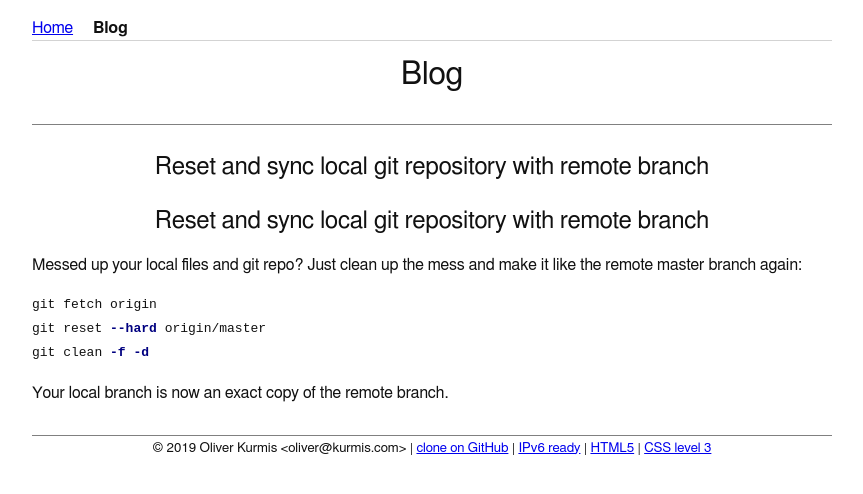
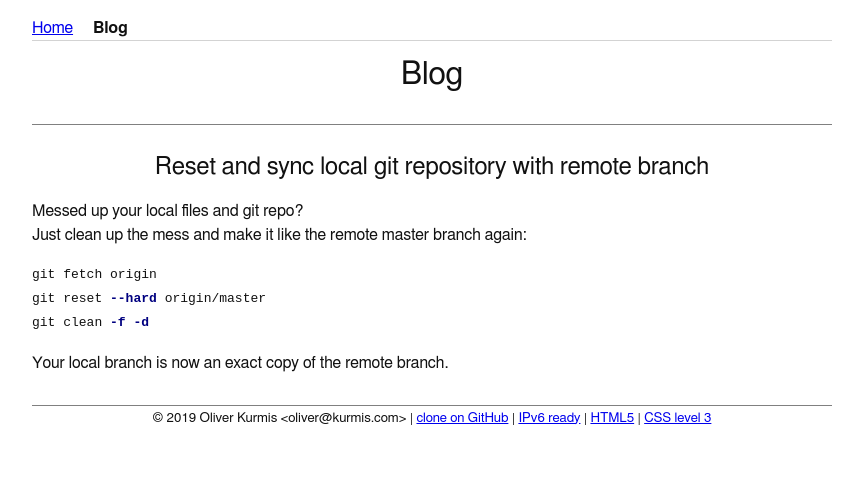
Before and after one commit to oliworx/oliworx.github.com, a Jekyll site: the page built from _posts/2019-08-19-reset-git-repo.md, in a window 1280 px wide. Shown: the top 494 px of the page, without its empty margins (208-1071 px from the left). Built offline with Jekyll 4.4.1, drawn with Linux system fonts in a browser that asks for light colours.

Commit message:
Fix double headline in new post

```diff
--- a/_posts/2019-08-19-reset-git-repo.md
+++ b/_posts/2019-08-19-reset-git-repo.md
@@ -5,8 +5,6 @@
   - git
   - shell
 ---
-## Reset and sync local git repository with remote branch
-
 Messed up your local files and git repo?
 Just clean up the mess and make it like the remote master branch again:
 
```
